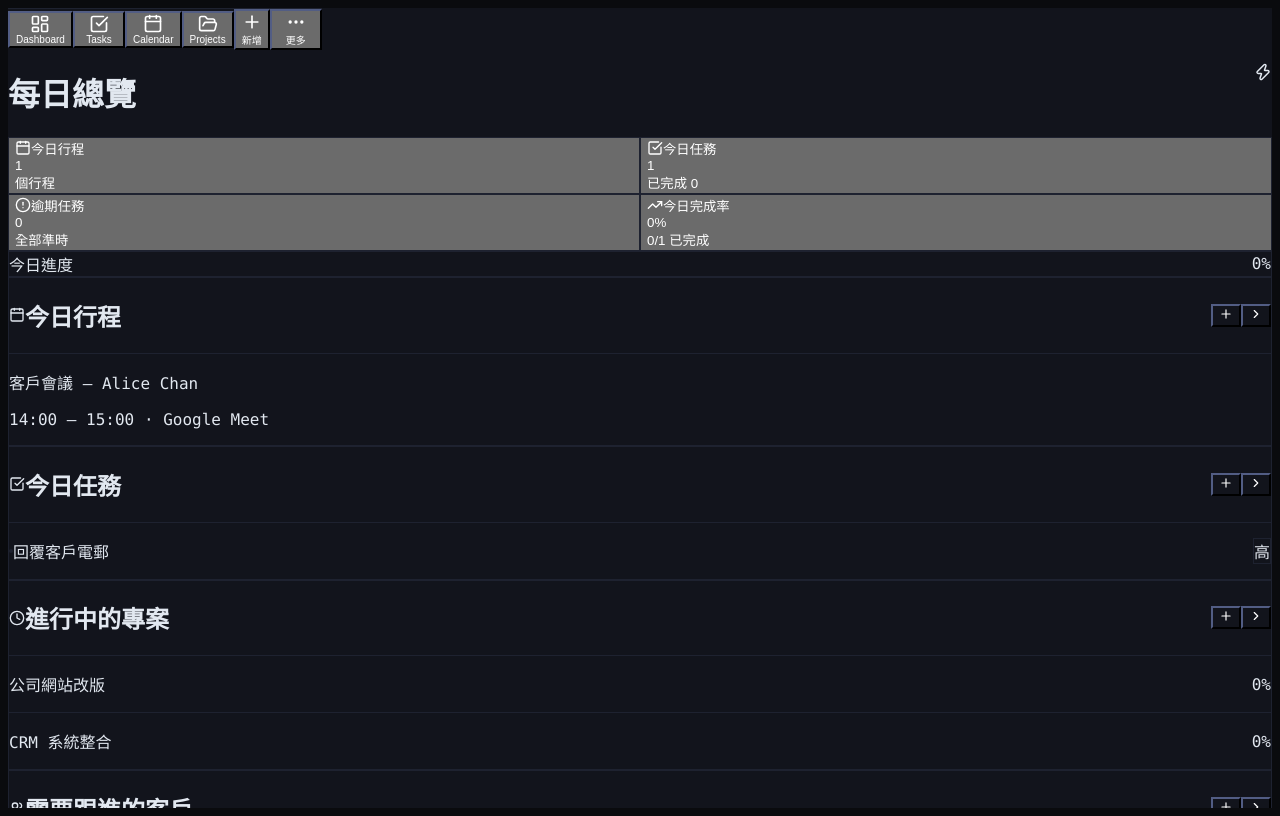
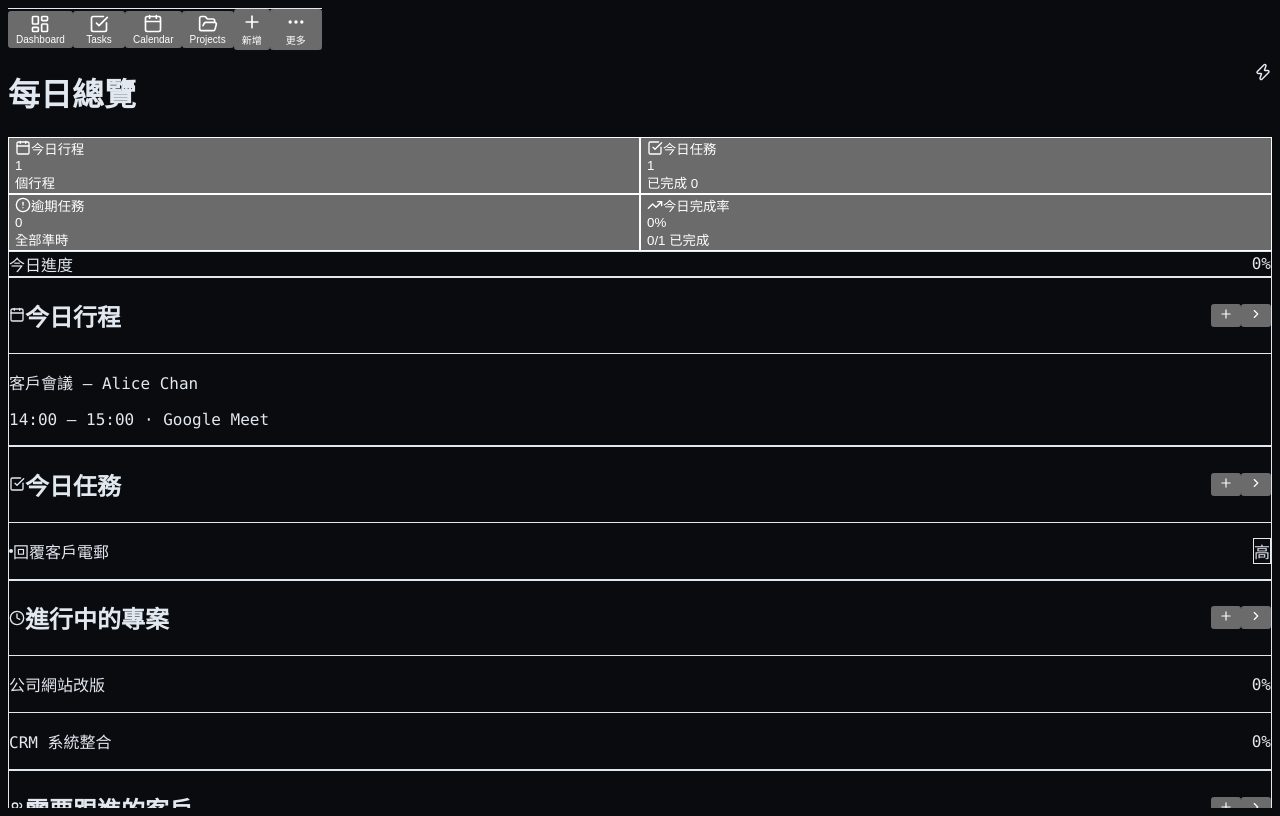
Before and after one commit to pennypenny135-coder/workplatform2, a React (Vite) app: page / in a window 1280 px wide. Built offline with nearby package versions, Linux system fonts and the light colour scheme.

Commit message:
restore correct react index.html and clean index.css

```diff
--- a/index.html
+++ b/index.html
@@ -2,10 +2,13 @@
 <html lang="zh-HK" class="dark">
   <head>
     <meta charset="UTF-8" />
+    <link rel="icon" type="image/svg+xml" href="/icon.svg" />
     <meta name="viewport" content="width=device-width, initial-scale=1.0" />
+    <meta name="theme-color" content="#0a0b0e" />
+    <meta name="description" content="個人工作管理平台" />
     <title>Work Platform — 個人工作管理平台</title>
   </head>
-  <body class="bg-[#0a0b0e] text-slate-200 font-mono">
+  <body class="bg-[#0a0b0e] text-slate-200 font-mono antialiased">
     <div id="root"></div>
     <script type="module" src="/src/main.tsx"></script>
   </body>
--- a/src/index.css
+++ b/src/index.css
@@ -11,13 +11,3 @@ body {
   color: #e2e8f0 !important;
   font-family: ui-monospace, SFMono-Regular, Menlo, Monaco, Consolas, monospace;
 }
-
-/* 自動清洗所有元件嘅硬性淺色邊框，防止起白線 */
-*, ::before, ::after {
-  border-color: #1e2230 !important;
-}
-
-/* 確保所有卡片面板擁有靚仔嘅 Vantage 深色實心底色 */
-.bg-white, [class*="bg-gray-"], [class*="bg-slate-"] {
-  background-color: #12141c !important;
-}
```
